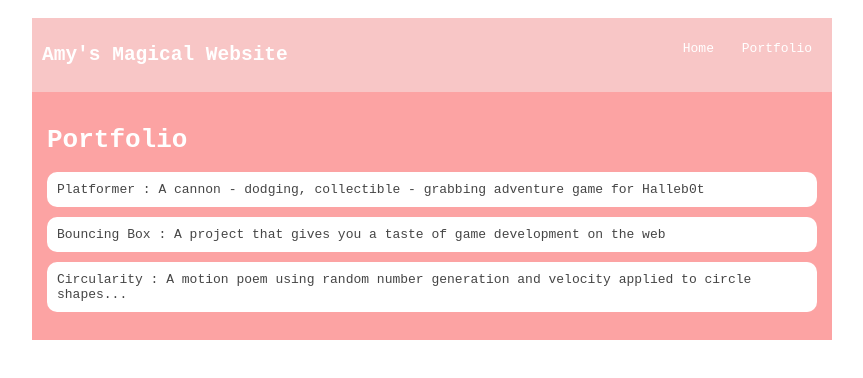
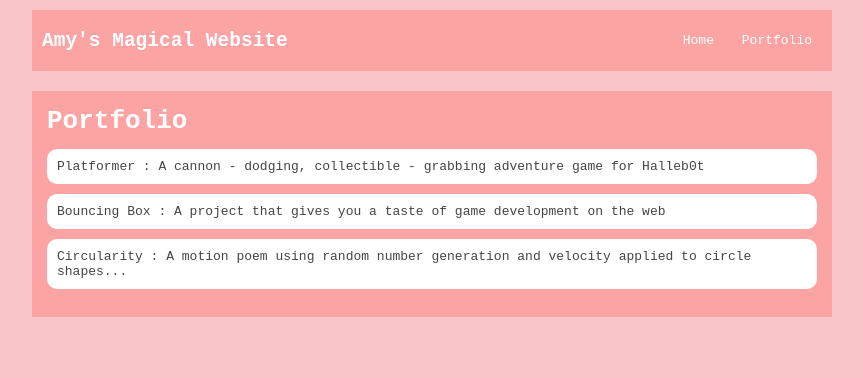
Before and after one commit to ahliu1/ahliu1.github.io, a plain HTML site: page portfolio.html in a window 1280 px wide. Shown: the whole page, without its empty margins (208-1071 px from the left). Drawn offline with Linux system fonts and the light colour scheme.

Commit message:
add portfolio.html file

```diff
--- a/portfolio.html
+++ b/portfolio.html
@@ -4,10 +4,11 @@
         <title>Amy's Magical Website</title>
         <style type="text/css">
             body {
-                background: rgb(255, 255, 255);
+                background: rgb(248, 198, 198);
                 color: rgb(45, 45, 45);
                 padding: 10px;
                 font-family: monospace;
+                margin: auto;
             }
             header {
                 font-size: 1.5em;
@@ -21,8 +22,9 @@
 
             /* navigation menu */
             nav {
-                background: rgb(248, 198, 198);
+                background: rgb(252, 163, 163);
                 margin: 0 auto;
+                margin-bottom: 20px;
                 display: flex;
                 padding: 10px;
             }
@@ -31,6 +33,7 @@
                 align-items: center;
                 color: rgb(255, 255, 255);
                 flex: 1;
+                margin: 0
             }
             #nav-ul {
                 list-style-image: none;
@@ -98,9 +101,11 @@
                 <h1>Portfolio</h1>
                 <ul id="portfolio">
                      <li><a href="projects/platformer/">Platformer : A cannon - dodging, collectible - grabbing adventure game for Halleb0t</a></li>
-                            <li><a href="projects/bouncing-box/">Bouncing Box : A project that gives you a taste of game development on the web</a></li>
+                    <li><a href="projects/bouncing-box/">Bouncing Box : A project that gives you a taste of game development on the web </a></li>
                     <li><a href="projects/circularity/">Circularity : A motion poem using random number generation and velocity applied to circle shapes...</a></li>
                 </ul>
+            </div>
+        </main>
     </div>
                 </main>
 
```
Lines whose indentation alone changed are shown as unchanged.
